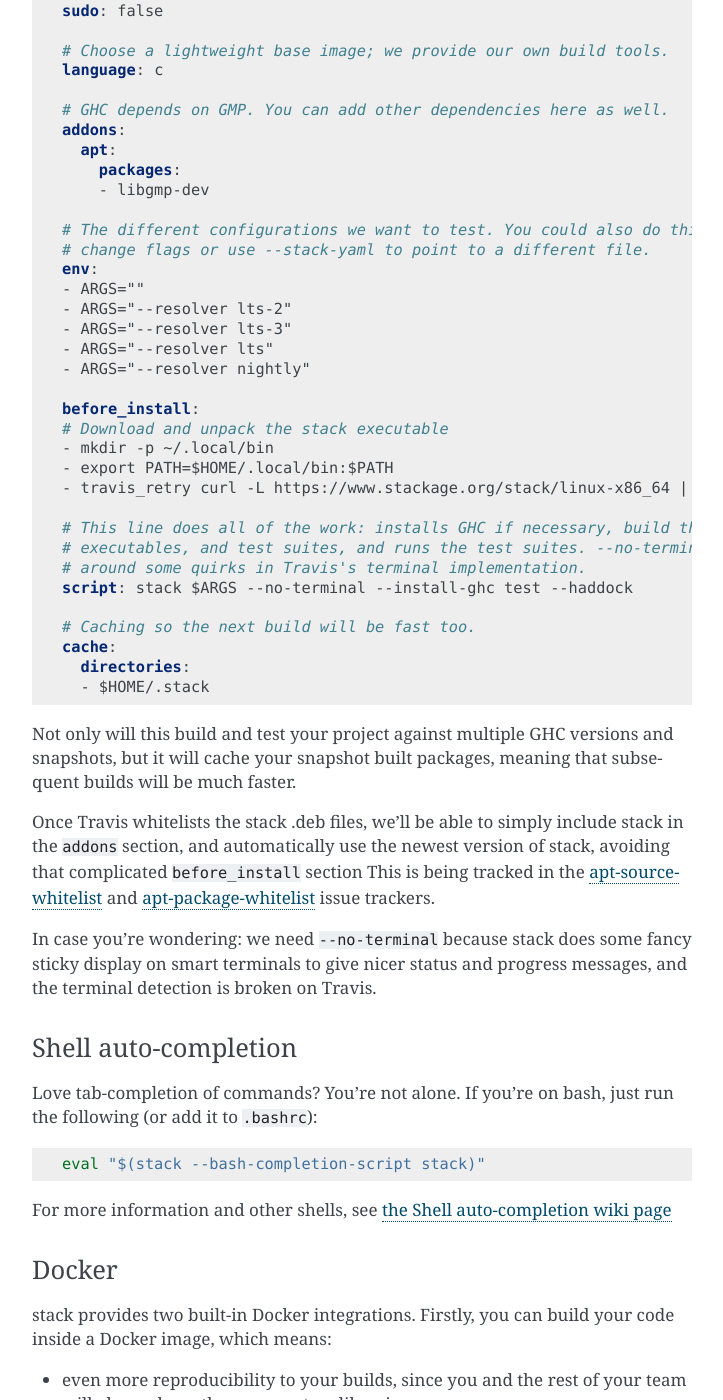
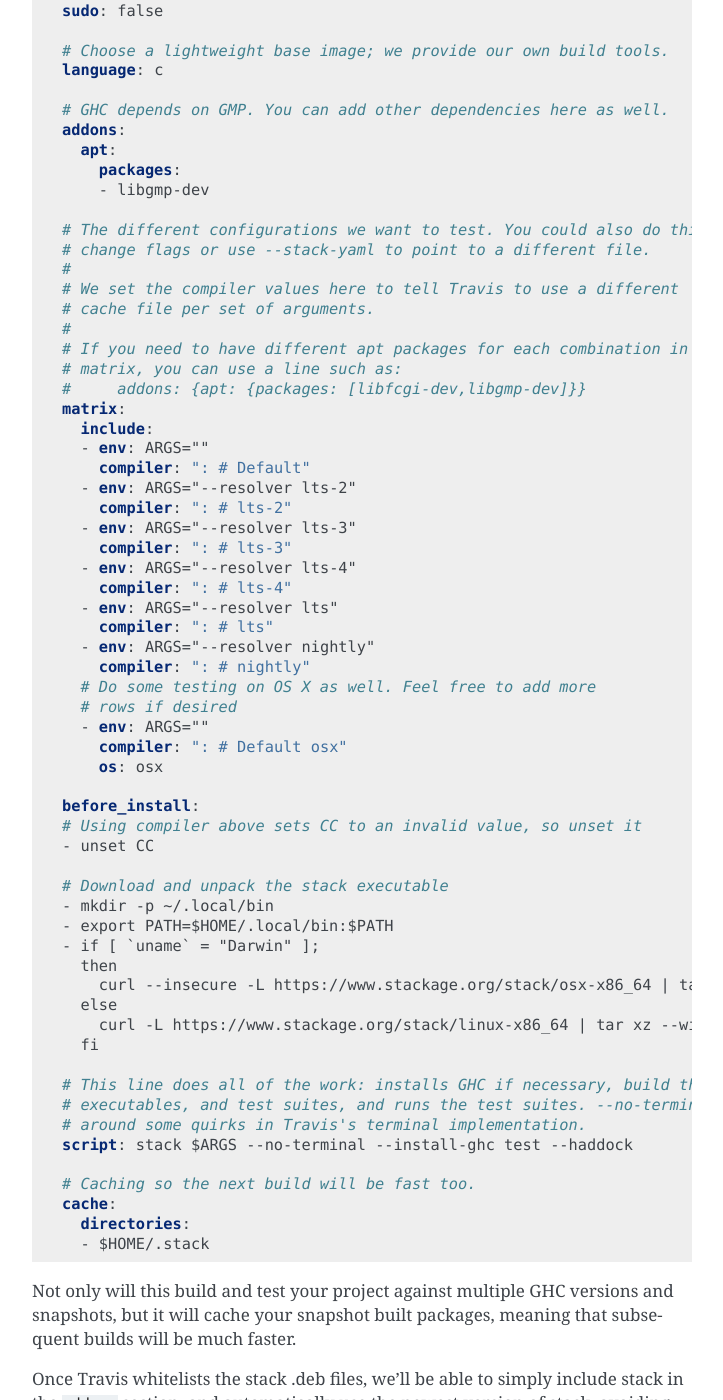
Before and after one commit to commercialhaskell/stack, a Sphinx documentation site: the page built from doc/GUIDE.md, in a window 1280 px wide and 1400 px high, scrolled down 34080 px. Shown: the whole window, without its empty margins (388-1111 px from the left). Built offline with Sphinx 7.4.7, drawn with Linux system fonts in a browser that asks for light colours.

Commit message:
Updated Travis example
* Better caching via compiler setting
* A little more commenting
* OS X support built-in

```diff
--- a/doc/GUIDE.md
+++ b/doc/GUIDE.md
@@ -1627,18 +1627,46 @@
 
 # The different configurations we want to test. You could also do things like
 # change flags or use --stack-yaml to point to a different file.
-env:
-- ARGS=""
-- ARGS="--resolver lts-2"
-- ARGS="--resolver lts-3"
-- ARGS="--resolver lts"
-- ARGS="--resolver nightly"
+#
+# We set the compiler values here to tell Travis to use a different
+# cache file per set of arguments.
+#
+# If you need to have different apt packages for each combination in the
+# matrix, you can use a line such as:
+#     addons: {apt: {packages: [libfcgi-dev,libgmp-dev]}}
+matrix:
+  include:
+  - env: ARGS=""
+    compiler: ": # Default"
+  - env: ARGS="--resolver lts-2"
+    compiler: ": # lts-2"
+  - env: ARGS="--resolver lts-3"
+    compiler: ": # lts-3"
+  - env: ARGS="--resolver lts-4"
+    compiler: ": # lts-4"
+  - env: ARGS="--resolver lts"
+    compiler: ": # lts"
+  - env: ARGS="--resolver nightly"
+    compiler: ": # nightly"
+  # Do some testing on OS X as well. Feel free to add more
+  # rows if desired
+  - env: ARGS=""
+    compiler: ": # Default osx"
+    os: osx
 
 before_install:
+# Using compiler above sets CC to an invalid value, so unset it
+- unset CC
+
 # Download and unpack the stack executable
 - mkdir -p ~/.local/bin
 - export PATH=$HOME/.local/bin:$PATH
-- travis_retry curl -L https://www.stackage.org/stack/linux-x86_64 | tar xz --wildcards --strip-components=1 -C ~/.local/bin '*/stack'
+- if [ `uname` = "Darwin" ];
+  then
+    curl --insecure -L https://www.stackage.org/stack/osx-x86_64 | tar xz --strip-components=1 --include '*/stack' -C ~/.local/bin;
+  else
+    curl -L https://www.stackage.org/stack/linux-x86_64 | tar xz --wildcards --strip-components=1 -C ~/.local/bin '*/stack';
+  fi
 
 # This line does all of the work: installs GHC if necessary, build the library,
 # executables, and test suites, and runs the test suites. --no-terminal works
```
